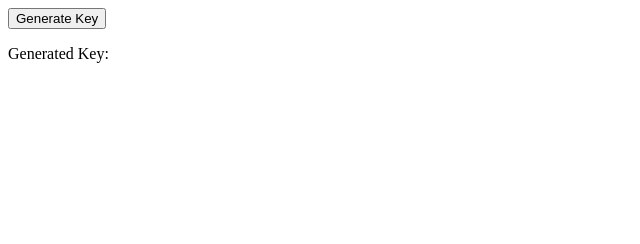
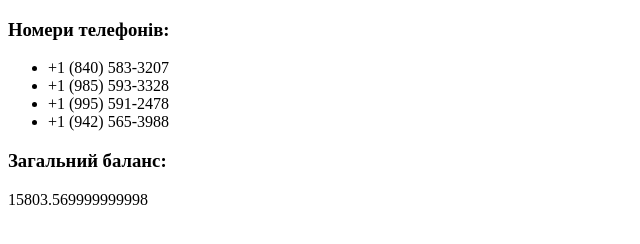
Before and after one commit to ROFLSUA/HM6, a plain HTML site: page index.html in a window 1280 px wide. Shown: the whole page, without its empty margins (0-640 px from the left). Drawn offline with Linux system fonts and the light colour scheme.

Commit message:
Update index.html

```diff
--- a/index.html
+++ b/index.html
@@ -1,27 +1,91 @@
 <!DOCTYPE html>
 <html>
 <head>
-    <title>функція generateKey</title>
-    <script>
-        function generateKey(length, characters) {
-            var result = '';
-            var charactersLength = characters.length;
-            for (var i = 0; i < length; i++) {
-                result += characters.charAt(Math.floor(Math.random() * charactersLength));
-            }
-            return result;
-        }
-
-        function generateAndDisplayKey() {
-            var characters = 'abcdefghijklmnopqrstuvwxyz0123456789';
-            var length = 16;
-            var key = generateKey(length, characters);
-            document.getElementById('key').innerHTML = key;
-        }
-    </script>
+  <title>Рахунки користувачів</title>
 </head>
 <body>
-    <button onclick="generateAndDisplayKey()">Generate Key</button>
-    <p>Generated Key: <span id="key"></span></p>
+  <h3>Номери телефонів:</h3>
+  <ul id="phoneNumbers"></ul>
+  <h3>Загальний баланс:</h3>
+  <p id="totalBalance"></p>
+  <script>
+    let users = [
+      {
+        "index": 0,
+        "isActive": true,
+        "balance": "$2,226.60",
+        "name": "Eugenia Sawyer",
+        "gender": "female",
+        "phone": "+1 (840) 583-3207",
+        "address": "949 John Street, Rose, Puerto Rico, 1857"
+      },
+      {
+        "index": 1,
+        "isActive": true,
+        "balance": "$2,613.77",
+        "name": "Pauline Gallegos",
+        "gender": "female",
+        "phone": "+1 (985) 593-3328",
+        "address": "328 Greenpoint Avenue, Torboy, North Dakota, 6857"
+      },
+      {
+        "index": 2,
+        "isActive": false,
+        "balance": "$3,976.41",
+        "name": "Middleton Chaney",
+        "gender": "male",
+        "phone": "+1 (995) 591-2478",
+        "address": "807 Fleet Walk, Brutus, Arkansas, 9783"
+      },
+      {
+        "index": 3,
+        "isActive": true,
+        "balance": "$1,934.58",
+        "name": "Burns Poole",
+        "gender": "male",
+        "phone": "+1 (885) 559-3422",
+        "address": "730 Seba Avenue, Osage, Alabama, 6290"
+      },
+      {
+        "index": 4,
+        "isActive": true,
+        "balance": "$3,261.65",
+        "name": "Mcfadden Horne",
+        "gender": "male",
+        "phone": "+1 (942) 565-3988",
+        "address": "120 Scholes Street, Kirk, Michigan, 1018"
+      },
+      {
+        "index": 5,
+        "isActive": false,
+        "balance": "$1,790.56",
+        "name": "Suzette Lewis",
+        "gender": "female",
+        "phone": "+1 (837) 586-3283",
+        "address": "314 Dunne Place, Bawcomville, Guam, 9053"
+      }
+    ];
+
+    let phoneNumbers = [];
+    let totalBalance = 0;
+
+    users.forEach(user => {
+      let balance = parseFloat(user.balance.replace(/[^0-9.-]+/g, ""));
+      if (balance > 2000) {
+        phoneNumbers.push(user.phone);
+      }
+      totalBalance += balance;
+    });
+
+    let phoneNumbersList = document.getElementById("phoneNumbers");
+    phoneNumbers.forEach(phone => {
+      let listItem = document.createElement("li");
+      listItem.textContent = phone;
+      phoneNumbersList.appendChild(listItem);
+    });
+
+    let totalBalanceElement = document.getElementById("totalBalance");
+    totalBalanceElement.textContent = totalBalance;
+  </script>
 </body>
 </html>
```
